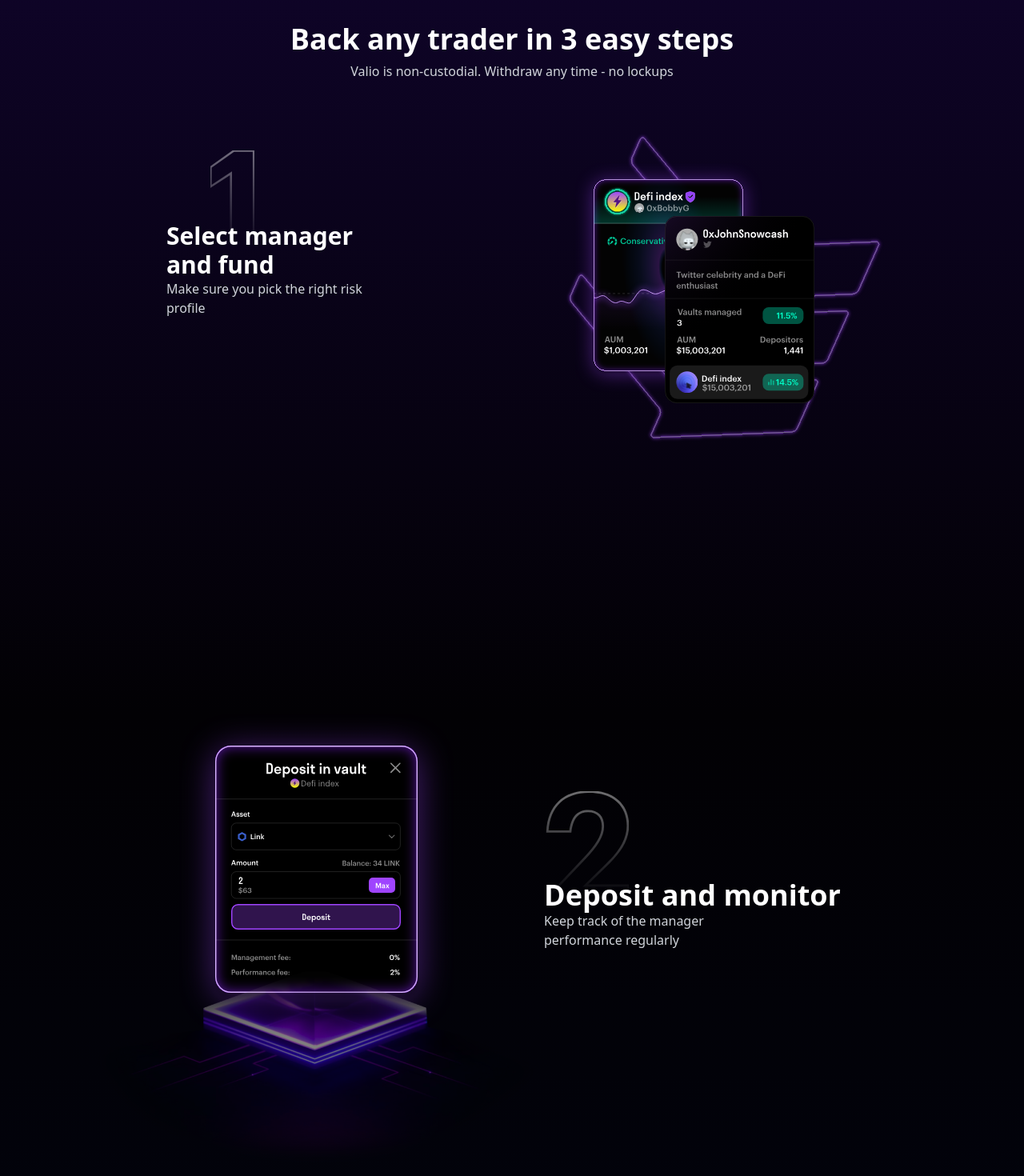
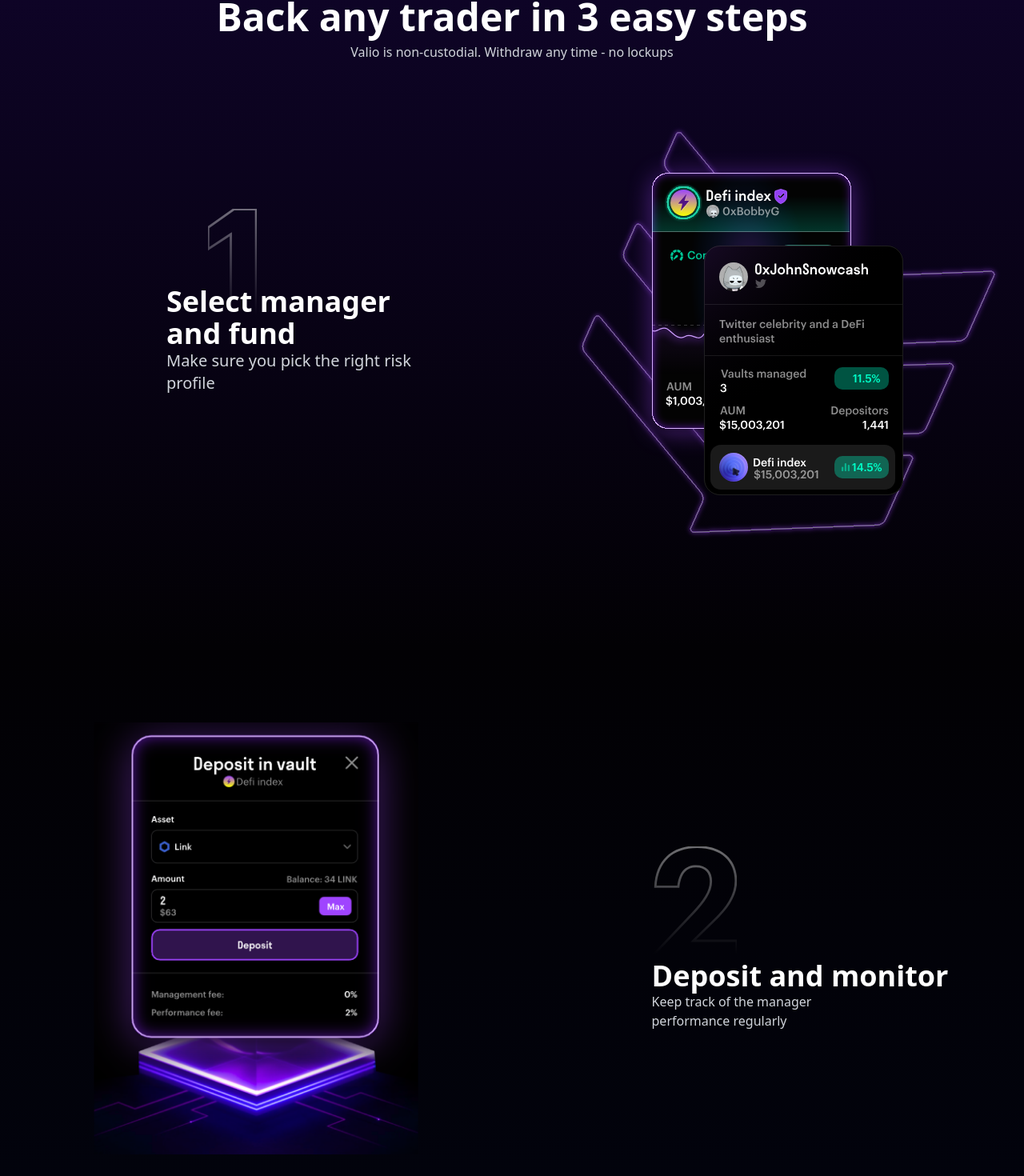
Before and after one commit to tanzimnahid6/valio-vault-client, a React (Vite) app: page / in a window 1280 px wide. Shown: the part 849-2319 px from the top of the page at 80% size. Built offline with nearby package versions, Linux system fonts and the light colour scheme.

Commit message:
responsive resolved

```diff
--- a/src/Main/Main.jsx
+++ b/src/Main/Main.jsx
@@ -12,6 +12,7 @@
       <Banner></Banner>
       <Marque></Marque>
       <SectionOne></SectionOne>
+
       <SectionTwo></SectionTwo>
       <Footer></Footer>
     </div>
--- a/src/components/Section1/SectionOne.jsx
+++ b/src/components/Section1/SectionOne.jsx
@@ -1,8 +1,8 @@
 const SectionOne = () => {
   return (
-    <div className="h-[150vh] md:h-[120vh]  bg-gradient-to-t from-[#020104] to-[#0f0429] w-full overflow-hidden">
-      <div className="text-center pt-24">
-        <h1 className="text-4xl font-bold text-white">
+    <div className="h-[160vh] sm:h-[150vh] md:h-[110vh]  border-red-500  bg-gradient-to-t from-[#020104] to-[#0f0429] w-full overflow-hidden">
+      <div className="text-center mt-16">
+        <h1 className="text-5xl font-bold text-white">
           Back any trader in 3 easy steps
         </h1>
         <br />
@@ -10,25 +10,25 @@
           Valio is non-custodial. Withdraw any time - no lockups
         </p>
       </div>
-      <div className=" w-full  mt-24 md:flex  ">
+      <div className="w-full mt-10  md:flex items-center ">
         {/* Left Side */}
-        <div className="md:w-1/2 w-full relative">
+        <div className="md:w-1/2 h-[40vh] md:h-[90vh] w-full  flex pt-16 md:pt-40">
           <img
-            className="absolute left-24 md:left-[260px] scale-90"
+            className="absolute left-24  md:left-[260px]  "
             src="../../../assets/number-one.svg"
             alt=""
           />
-          <div className="absolute md:mt-24 left-48  md:left-52">
-            <h1 className="text-white text-3xl font-bold">Select manager <br /> and fund</h1>
-            <p className="text-gray-300">Make sure you pick the right risk <br /> profile</p>
+          <div className="absolute md:mt-24 left-40 sm:left-60  md:left-52 ">
+            <h1 className="text-white text-4xl font-bold">Select manager <br /> and fund</h1>
+            <p className="text-gray-300 md:text-xl">Make sure you pick the right risk <br /> profile</p>
           </div>
         </div>
         {/* Right side */}
 
-         <div className="md:w-1/2 absolute mt-48 md:mt-0  w-full md:relative bg-stone-700">
-            <img className="scale-75 z-10 absolute -mt-20" src="../../../assets/vaults-big-logo.svg" alt="" />
-            <img className="scale-75 z-10 absolute -mt-[25px] left-10" src="../../../assets/card-bg1.svg" alt="" />
-            <img className="scale-75 z-10 absolute mt-[50px] left-40" src="../../../assets/card-bg2.svg" alt="" />
+         <div className="md:w-1/2 h-[80vh] md:h-[90vh]  w-full md:relative  xl:pl-20 xl:pt-14">
+            <img className=" z-10 absolute " src="../../../assets/vaults-big-logo.svg" alt="" />
+            <img className=" z-10 absolute left-16 mt-16  md:left-16 md:mt-8 xl:ml-20" src="../../../assets/card-bg1.svg" alt="" />
+            <img className=" z-10 absolute left-32 mt-[150px]  md:left-40  xl:ml-20" src="../../../assets/card-bg2.svg" alt="" />
         </div>
       </div>
     </div>
--- a/src/components/Section2/SectionTwo.jsx
+++ b/src/components/Section2/SectionTwo.jsx
@@ -1,23 +1,15 @@
-
-
 const SectionTwo = () => {
-    return (
-      <div className="h-[130vh] md:h-[100vh] md:flex w-full  bg-gradient-to-t from-[#02030D] to-[#020104]">
-        <div className="w-1/2">
-          <img
-            className="md:ml-56 ml-28 z-10"
-            src="../../../assets/card-bg3.svg"
-            alt=""
-          />
-          <img
-            className="md:ml-[96px] ml-[110px] md:scale-100 scale-x-150 -mt-10 md:-mt-[80px] -z-10 brightness-50"
-            src="../../../assets/under-side.png"
-            alt=""
-          />
-        </div>
-        <div className="md:w-1/2 w-full mt-24 ml-20 ">
+  return (
+    <div className="h-[110vh] md:h-[90vh]  flex flex-col md:flex md:flex-row justify-center w-full bg-gradient-to-t from-[#02030D] to-[#020104]">
+      {/* left image section */}
+      <div className="md:w-1/2  gap-0  flex justify-center md:order-1 order-2">
+        <img className="scale-75" src="../../../assets/left-vault.png" alt="" />
+      </div>
+      {/* Right image section */}
+      <div className="md:w-1/2 w-full  pl-20  md:order-2 order-1 flex justify-center items-center">
+        <div>
           <img src="../../../assets/number-two.svg" alt="" />
-          <div className="-mt-8">
+          <div className="">
             <h1 className="text-4xl font-bold text-white">
               Deposit and monitor
             </h1>
@@ -27,7 +19,8 @@
           </div>
         </div>
       </div>
-    );
-};
+    </div>
+  )
+}
 
-export default SectionTwo;
+export default SectionTwo
```
Also changed, not shown: assets/left-vault.png (added).
